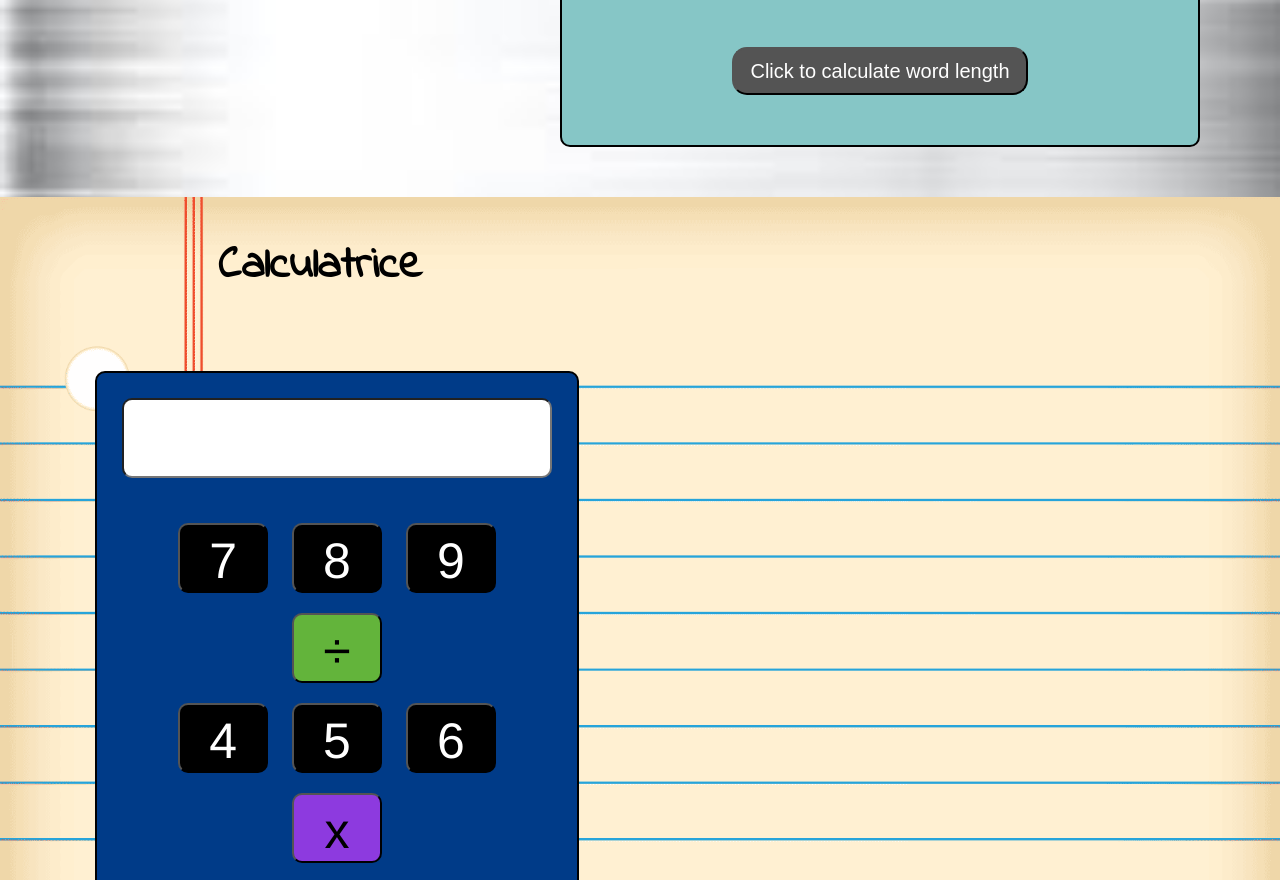
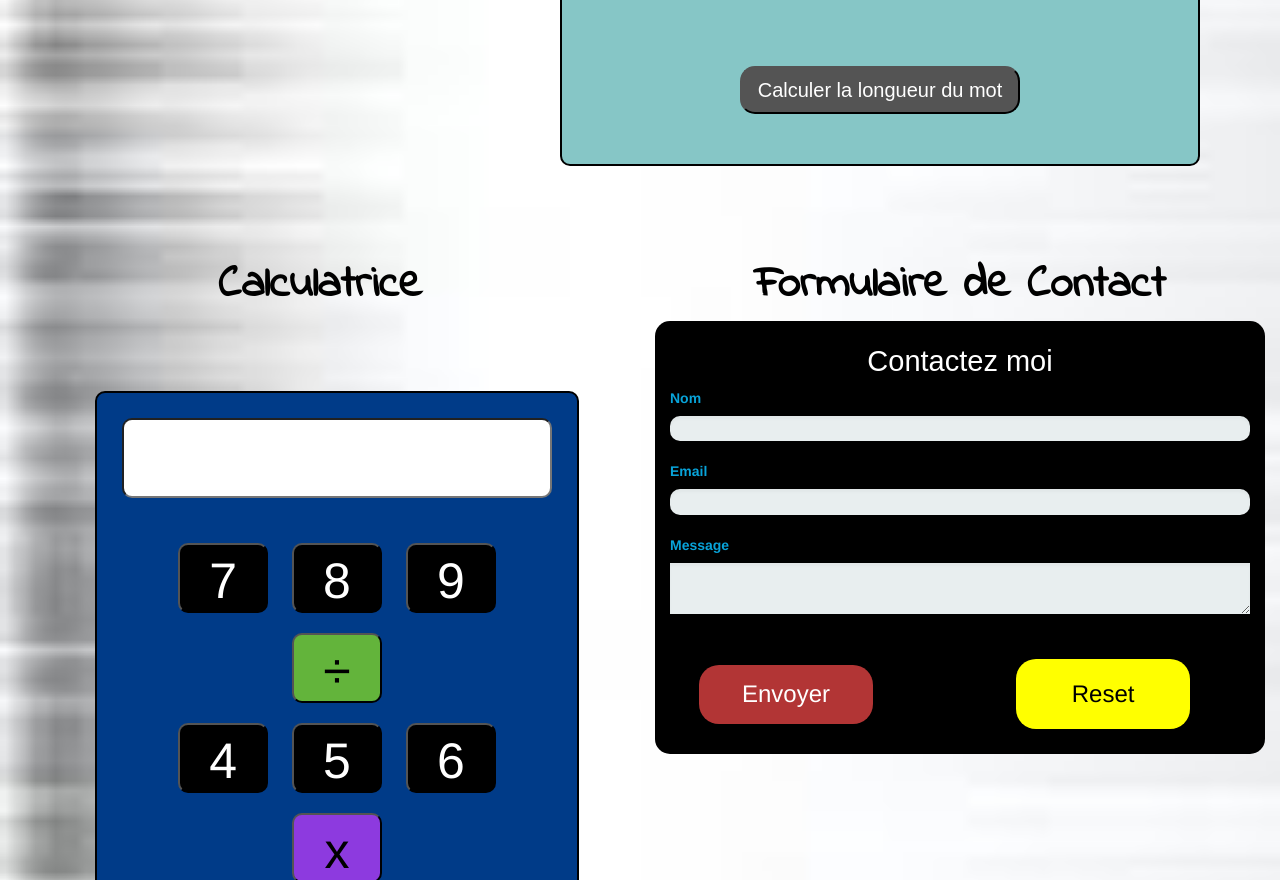
Before and after one commit to GGaelle/Outils-pratiques-JS, a plain HTML site: page index.html in a window 1280 px wide. Shown: the part 676-1556 px from the top of the page. Drawn offline with nearby package versions, Linux system fonts and the light colour scheme.

Commit message:
crea formulaire contact

```diff
--- a/index.html
+++ b/index.html
@@ -63,10 +63,10 @@
 
           <!--Compteur de mots-->
           <div id="box2" class="col-md-6">
-              <h2>Type a word in the box below</h2>
+              <h2>Compteur de mots</h2>
               <input id="str" type="text" value="">
               <div id="output"></div>
-              <button id="btn"><h3>Click to calculate word length</h3></button>
+              <button id="btn"><h3>Calculer la longueur du mot</h3></button>
 
           </div>
         </div>
@@ -106,13 +106,42 @@
           </div>
         </div>
 
-        <div class="col-md-6">
+        <!--Formulaire de contact-->
+        <div class="col-md-6 contact">
+            <h2>Formulaire de Contact</h2>
+            <form id="cf" method="post" action="">
 
+                <h3>Contactez moi</h3>
+                <fieldset>
+
+                  <label for="name">Nom</label>
+                  <input type="text" id="name" name="name" class="stored">
+
+                  <label for="mail">Email</label>
+                  <input type="text" id="email" name="email" class="stored">
+
+                  <label for="message">Message</label>
+                  <textarea type="text" id="message" name="message" class="stored"></textarea>
+
+                </fieldset>
+
+                  <button type="submit">Envoyer</button>
+                  <input id="clear" type="reset">
+
+            </form>
         </div>
 
       </div>
     </div>
 
+    <!--Horloge digitale-->
+    <div class="container-fluid clock">
+      <div class="col-md-12">
+          <h2>Horloge locale</h2>
+          <div id="clock"></div>
+
+      </div>
+    </div>
 
 
 
--- a/script.js
+++ b/script.js
@@ -27,9 +27,39 @@ $.ajax({
 
 
 var print = function(msg) {
-    document.getElementById("output").innerHTML = "length is " + msg
+    document.getElementById("output").innerHTML = "la longueur du mot est " + msg
 }
 
 document.getElementById('btn').onclick = function(event){
   print(document.getElementById('str').value.length)
 }
+
+/* Horloge digitale */
+
+setInterval(function(){
+  var currentTime = new Date();
+  var hours = currentTime.getHours();
+  var minutes = currentTime.getMinutes();
+  var seconds = currentTime.getSeconds();
+  var period = "AM";
+
+if (hours >=12) {
+    period = "PM"
+}
+if (hours > 12){
+  hours = hours - 12;
+}
+if (seconds < 10) {
+  seconds = 0 + seconds;
+}
+if (minutes < 10) {
+  minutes = 0 + minutes
+}
+
+  var clockTime = hours + ":" + minutes + ":" + seconds + " " + period;
+
+  var clock = document.getElementById("clock");
+  clock.innerText = clockTime;
+
+
+}, 1000);
--- a/style.css
+++ b/style.css
@@ -1,3 +1,10 @@
+body {
+  background-image: url("images/effet-metal.jpeg");
+  background-repeat: no-repeat;
+  background-size: cover;
+}
+
+
 /* Header */
 header {
   background-color: #0a376f;
@@ -15,9 +22,6 @@ h1 {
 
 /* Taux de change */
 .change {
-  background-image: url("images/effet-metal.jpeg");
-  background-repeat: no-repeat;
-  background-size: cover;
   padding-top: 30px;
   padding-bottom: 30px
   text-align:center;
@@ -65,7 +69,7 @@ h3 {
 }
 #output{
   margin: 30px auto;
-  width: 150px;
+  width: 200px;
   background: lightgreen;
 }
 #btn {
@@ -79,11 +83,7 @@ h3 {
 
 
 /* Calculatrice */
-.calculator {
-  background-image: url("images/cahier-image.png");
-  background-repeat: no-repeat;
-  background-size: cover;
-}
+
 .calculator h2 {
   font-size: 45px;
   text-align:center;
@@ -110,3 +110,85 @@ h3 {
   background-color: #000;
   color: #fff;
 }
+
+
+/* Horloge digitale */
+#clock {
+  color: #fff;
+  font-size: 100px;
+  width: 50%;
+  margin: 20px auto;
+  background-color: #000;
+  font-family: Helvetica;
+  text-align: center;
+}
+
+
+/* Formulaire de Contact */
+#cf {
+  margin: 10px auto;
+  padding: 15px 15px;
+  background: #000;
+  border-radius: 15px;
+}
+.contact h3 {
+  font-size: 29px;
+  text-align: center;
+  color: #fff;
+}
+input[type="text"],
+input[type="email"],
+textarea{
+  border: none;
+  font-size: 18px;
+  height: auto;
+  margin: 0;
+  padding: 0;
+  outline: 0;
+  width: 100%;
+  background-color: #e8eeef;
+  color: #000;
+  box-shadow: 0 3px 3px rgba(0, 0, 0, 0.03) inset;
+  margin-bottom: 20px;
+}
+
+.contact button {
+  padding: 12px 22px;
+  color: #fff;
+  background-color: #B23535;
+  font-size: 24px;
+  text-align: center;
+  font-style: normal;
+  border-radius: 20px;
+  margin-right: 5%;
+  margin-left: 5%;
+  width: 30%;
+  border: 1px solid #a30000;
+  border-width: 1px 1px 3px;
+  border-style: none;
+}
+fieldset {
+  margin-bottom: 10px;
+  border: none;
+}
+label{
+  display: block;
+  margin-bottom: 8px;
+  color: #08a3d9;
+  font-weight: bold;
+}
+#clear {
+  padding: 12px 22px;
+  color: #000;
+  background-color: yellow;
+  font-size: 24px;
+  text-align: center;
+  font-style: normal;
+  border-radius: 20px;
+  margin-left: 19%;
+  margin-right: 5%;
+  width: 30%;
+  border: 1px solid #a30000;
+  border-width: 1px 1px 3px;
+  border-style: none;
+}
```
